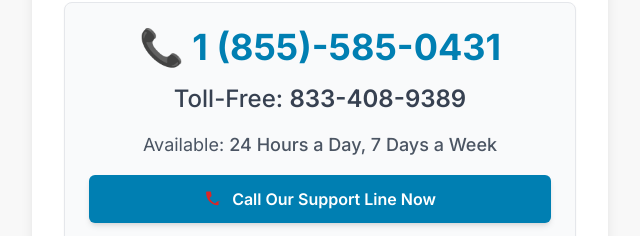
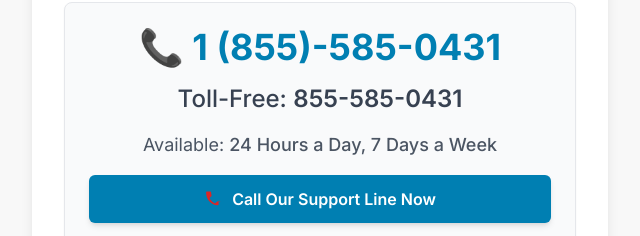
Before and after one commit to bank-of-america-help-support/jilhu, a plain HTML site: page index.html in a window 1280 px wide. Shown: the part 435-671 px from the top of the page, 320-960 px from the left. Drawn offline with nearby package versions, Linux system fonts and the light colour scheme.

Commit message:
Update index.html

```diff
--- a/index.html
+++ b/index.html
@@ -106,7 +106,7 @@
 
                 <!-- Phone number in a slightly different style -->
                 <p class="text-xl md:text-2xl font-medium text-gray-700">
-                    Toll-Free: <a href="tel:+18555850431"><span class="font-semibold">833-408-9389</span></a>
+                    Toll-Free: <a href="tel:+18555850431"><span class="font-semibold">855-585-0431</span></a>
                 </p>
 
                 <!-- A smaller, descriptive line -->
```
